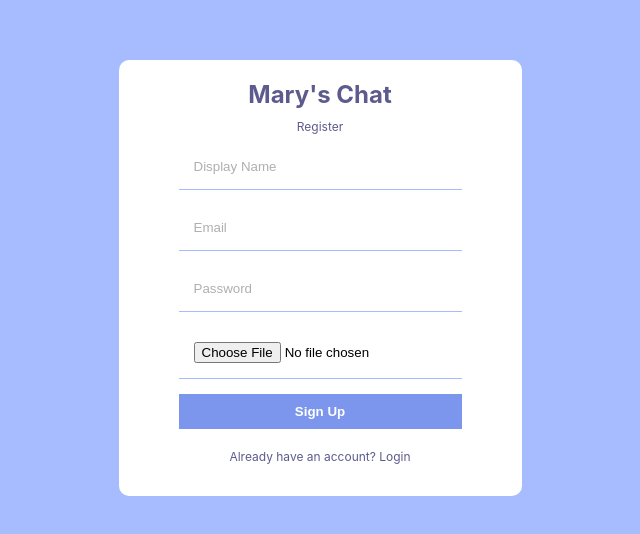
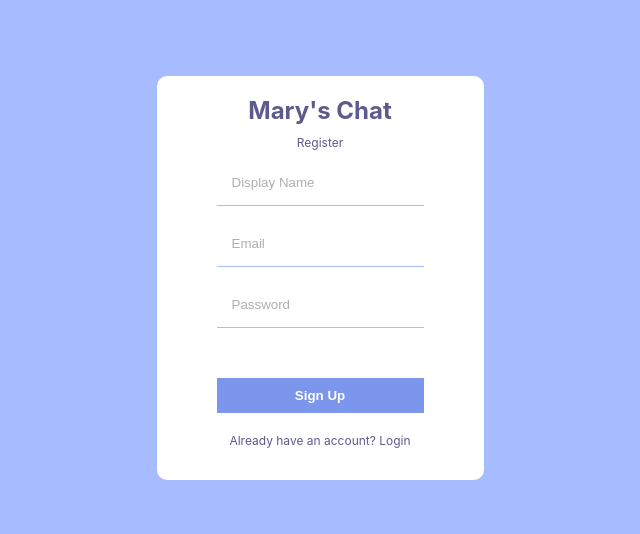
Before and after one commit to marynghiem/ReactChatApp, a React (Create React App) app: page / in a window 1280 px wide. Shown: the part 122-656 px from the top of the page, without its empty margins (320-960 px from the left). Built offline with nearby package versions, Linux system fonts and the light colour scheme.

Commit message:
installed material ui

```diff
--- a/package.json
+++ b/package.json
@@ -3,6 +3,10 @@
   "version": "0.1.0",
   "private": true,
   "dependencies": {
+    "@emotion/react": "^11.10.5",
+    "@emotion/styled": "^11.10.5",
+    "@mui/icons-material": "^5.11.0",
+    "@mui/material": "^5.11.7",
     "@testing-library/jest-dom": "^5.16.5",
     "@testing-library/react": "^13.4.0",
     "@testing-library/user-event": "^13.5.0",
--- a/src/pages/Register.jsx
+++ b/src/pages/Register.jsx
@@ -10,7 +10,10 @@ const Register = () => {
           <input type="text" placeholder="Display Name" />
           <input type="email" placeholder="Email" />
           <input type="password" placeholder="Password" />
-          <input type="file" />
+          <input style={{ display: "none" }} type="file" id="file" />
+          <label htmlFor="file">
+            <img src="" alt="" />
+          </label>
           <button>Sign Up</button>
         </form>
         <p>Already have an account? Login</p>
```
Also changed, not shown: 1 other file (tests, documents, lock files or other folders).
